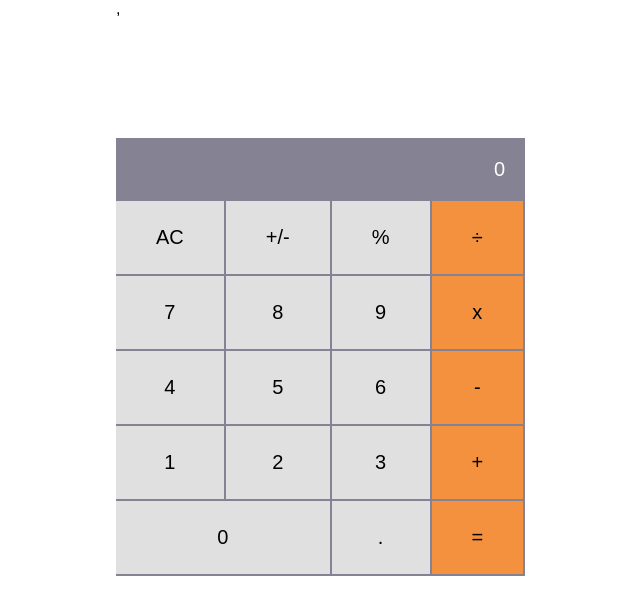
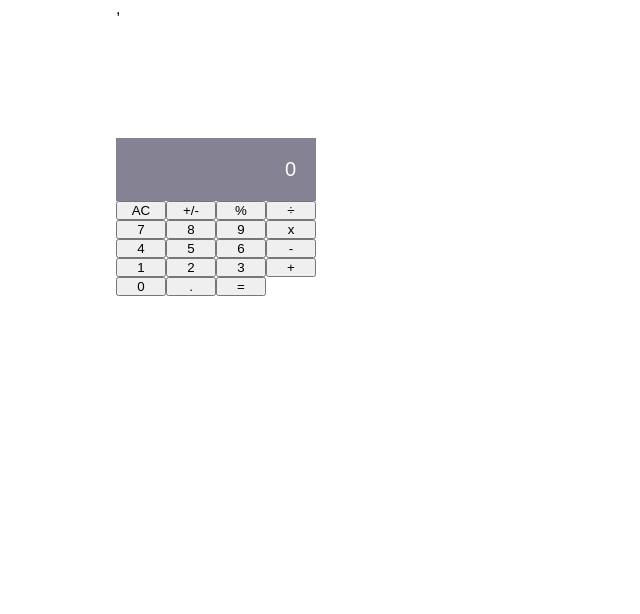
Before and after one commit to chiedozie013/Math-Magicians, a React (Create React App) app: page / in a window 1280 px wide. Shown: the top 614 px of the page, without its empty margins (424-1064 px from the left). Built offline with nearby package versions, Linux system fonts and the light colour scheme.

Commit message:
Modify Calculator.js

```diff
--- a/src/components/CalculatorDisplay.js
+++ b/src/components/CalculatorDisplay.js
@@ -20,37 +20,35 @@ function CalculatorDisplay() {
         <div className="sum-display sum">
           <span>
             {total}
-            {' '}
             {operation}
-            {' '}
             {next}
           </span>
         </div>
 
         <button
           type="button"
-          className="btn-white"
+          className="white-btn"
           onClick={(e) => clickHandler(e.target.textContent)}
         >
           AC
         </button>
         <button
           type="button"
-          className="btn-white"
+          className="white-btn"
           onClick={(e) => clickHandler(e.target.textContent)}
         >
           +/-
         </button>
         <button
           type="button"
-          className="btn-white"
+          className="white-btn"
           onClick={(e) => clickHandler(e.target.textContent)}
         >
           %
         </button>
         <button
           type="button"
-          className="btn-orange"
+          className="orange-btn"
           onClick={(e) => clickHandler(e.target.textContent)}
         >
           &#xf7;
@@ -58,28 +56,28 @@ function CalculatorDisplay() {
 
         <button
           type="button"
-          className="btn-white"
+          className="white-btn"
           onClick={(e) => clickHandler(e.target.textContent)}
         >
           7
         </button>
         <button
           type="button"
-          className="btn-white"
+          className="white-btn"
           onClick={(e) => clickHandler(e.target.textContent)}
         >
           8
         </button>
         <button
           type="button"
-          className="btn-white"
+          className="white-btn"
           onClick={(e) => clickHandler(e.target.textContent)}
         >
           9
         </button>
         <button
           type="button"
-          className="btn-orange"
+          className="orange-btn"
           onClick={(e) => clickHandler(e.target.textContent)}
         >
           x
@@ -87,28 +85,28 @@ function CalculatorDisplay() {
 
         <button
           type="button"
-          className="btn-white"
+          className="white-btn"
           onClick={(e) => clickHandler(e.target.textContent)}
         >
           4
         </button>
         <button
           type="button"
-          className="btn-white"
+          className="white-btn"
           onClick={(e) => clickHandler(e.target.textContent)}
         >
           5
         </button>
         <button
           type="button"
-          className="btn-white"
+          className="white-btn"
           onClick={(e) => clickHandler(e.target.textContent)}
         >
           6
         </button>
         <button
           type="button"
-          className="btn-orange"
+          className="orange-btn"
           onClick={(e) => clickHandler(e.target.textContent)}
         >
           -
@@ -116,28 +114,28 @@ function CalculatorDisplay() {
 
         <button
           type="button"
-          className="btn-white"
+          className="white-btn"
           onClick={(e) => clickHandler(e.target.textContent)}
         >
           1
         </button>
         <button
           type="button"
-          className="btn-white"
+          className="white-btn"
           onClick={(e) => clickHandler(e.target.textContent)}
         >
           2
         </button>
         <button
           type="button"
-          className="btn-white"
+          className="white-btn"
           onClick={(e) => clickHandler(e.target.textContent)}
         >
           3
         </button>
         <button
           type="button"
-          className="btn-orange"
+          className="orange-btn"
           onClick={(e) => clickHandler(e.target.textContent)}
         >
           +
@@ -145,21 +143,21 @@ function CalculatorDisplay() {
 
         <button
           type="button"
-          className="btn-white btn-zero"
+          className="white-btn zero-btn"
           onClick={(e) => clickHandler(e.target.textContent)}
         >
           0
         </button>
         <button
           type="button"
-          className="btn-white"
+          className="white-btn"
           onClick={(e) => clickHandler(e.target.textContent)}
         >
           .
         </button>
         <button
           type="button"
-          className="btn-orange"
+          className="orange-btn"
           onClick={(e) => clickHandler(e.target.textContent)}
         >
           =
```
